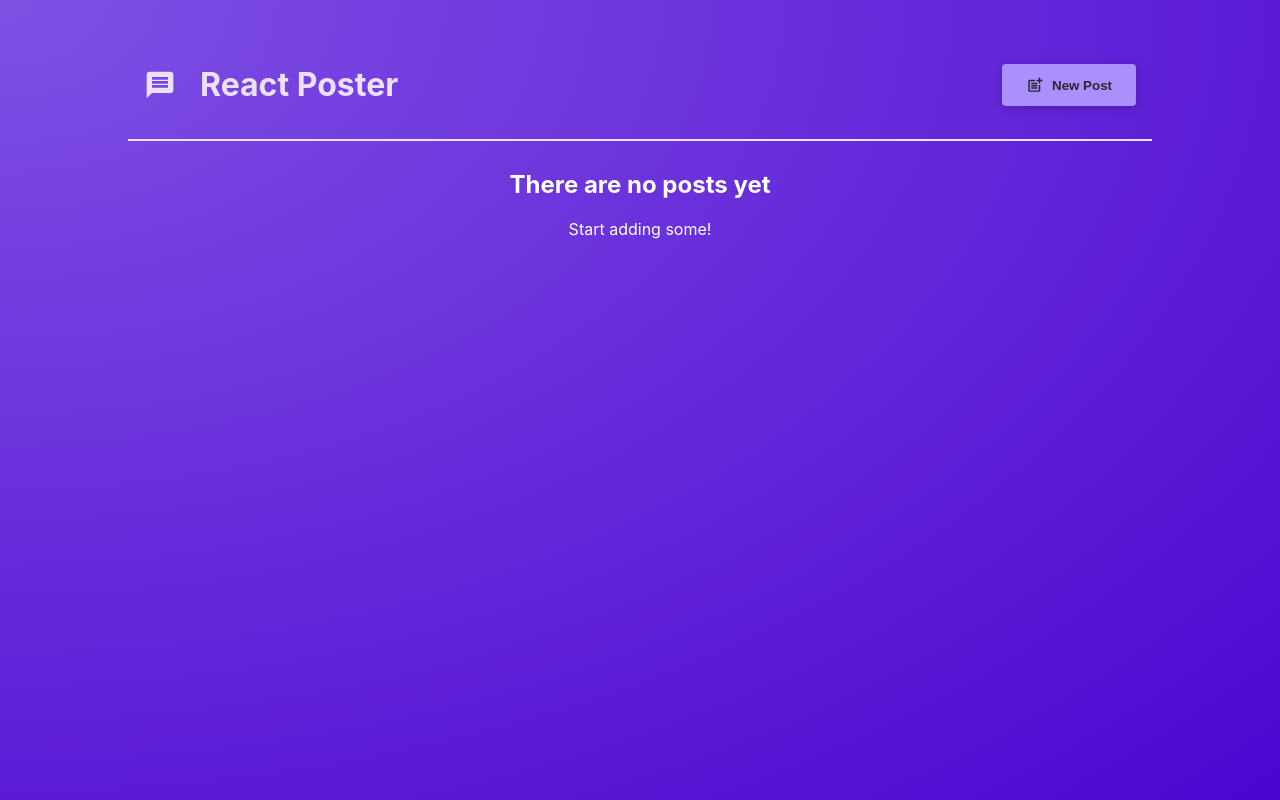
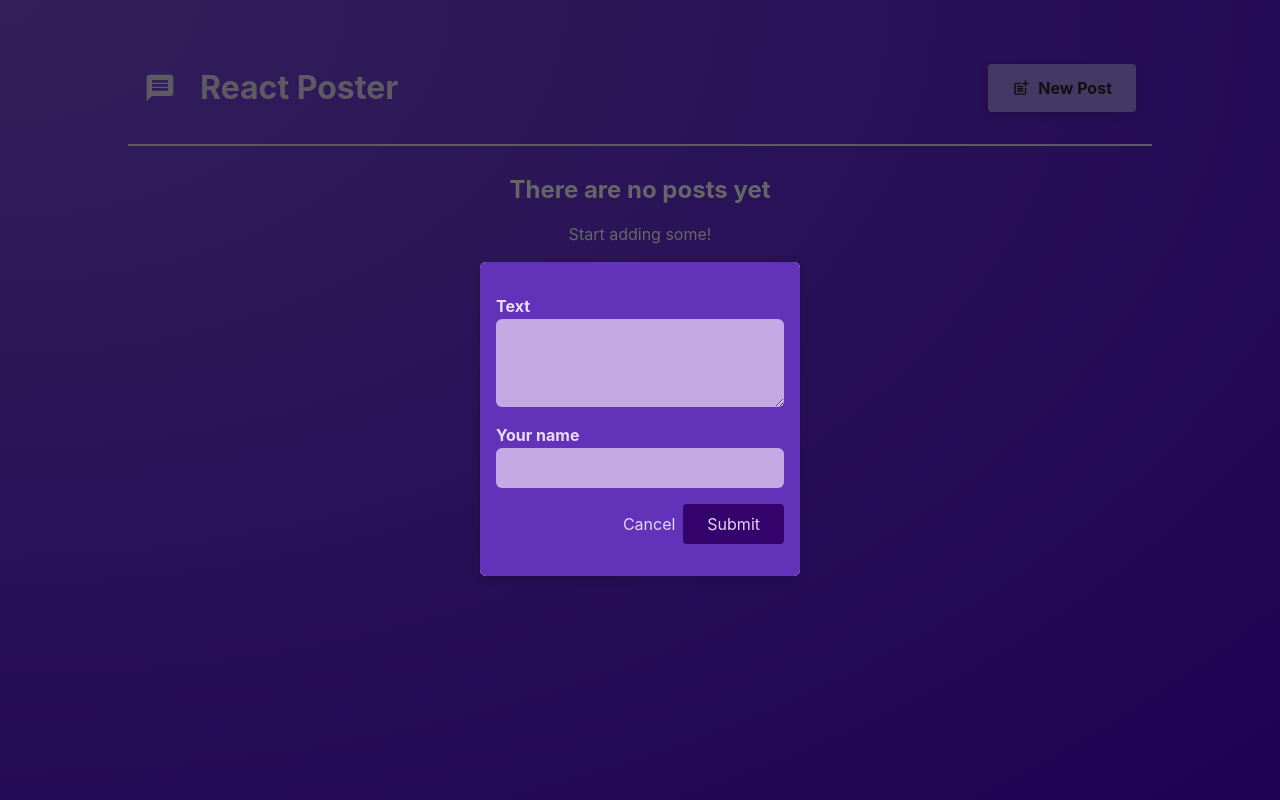
Before and after one commit to gorebash/react-tut1, a React (Vite) app: page /create-post in a window 1280 px wide. Built offline with nearby package versions, Linux system fonts and the light colour scheme.

Commit message:
routing added

```diff
--- a/package.json
+++ b/package.json
@@ -11,7 +11,8 @@
   "dependencies": {
     "react": "^18.2.0",
     "react-dom": "^18.2.0",
-    "react-icons": "^5.5.0"
+    "react-icons": "^5.5.0",
+    "react-router-dom": "^7.4.0"
   },
   "devDependencies": {
     "@types/react": "^18.0.17",
--- a/src/App.jsx
+++ /dev/null
@@ -1,29 +0,0 @@
-import { useState } from "react";
-import MainHeader from "./components/MainHeader";
-import PostList from "./components/PostList";
-
-function App() {
-
-  const [showModal, setShowModal] = useState(false);
-
-  function hideModalHandler (event) {
-    setShowModal(false);
-  }
-
-  function showModalHandler (event) {
-    setShowModal(true);
-  }
-
-  return (
-    <>
-      <MainHeader onCreatePost={showModalHandler} />
-      <main>
-        <PostList
-          isPosting={showModal}
-          onStopPosting={hideModalHandler} />
-      </main>
-   </>
-  );
-}
-
-export default App;
--- a/src/components/MainHeader.jsx
+++ b/src/components/MainHeader.jsx
@@ -1,5 +1,6 @@
 import { MdPostAdd, MdMessage } from 'react-icons/md';
 import classes from './MainHeader.module.css';
+import { Link } from 'react-router-dom';
 
 function MainHeader({ onCreatePost }) {
 
@@ -10,10 +11,10 @@ function MainHeader({ onCreatePost }) {
         React Poster
       </h1>
       <p>
-        <button className={classes.button} onClick={onCreatePost}>
+        <Link to="/create-post" className={classes.button}>
           <MdPostAdd size={18} />
           New Post
-        </button>
+        </Link>
       </p>
     </header>
   );
--- a/src/components/MainHeader.module.css
+++ b/src/components/MainHeader.module.css
@@ -29,6 +29,7 @@
   box-shadow: 0 2px 8px rgba(0, 0, 0, 0.2);
   cursor: pointer;
   font-weight: bold;
+  text-decoration: none;
 }
 
 .button:hover {
--- a/src/components/Modal.jsx
+++ b/src/components/Modal.jsx
@@ -1,9 +1,16 @@
+import { useNavigate } from 'react-router-dom';
 import classes from './Modal.module.css'
 
 function Modal ({ children, onClose }) {
+  const nav = useNavigate();
+
+  function closeHandler () {
+    nav('..');
+  }
+
   return (
     <>
-      <div className={classes.backdrop} onClick={onClose} />
+      <div className={classes.backdrop} onClick={closeHandler} />
       <dialog open className={classes.modal}>
         {children}
       </dialog>
--- a/src/components/NewPost.jsx
+++ /dev/null
@@ -1,49 +0,0 @@
-import classes from './NewPost.module.css';
-import { useState } from 'react';
-
-function NewPost({ onCancel, onAddPost }) {
-  const [author, setAuthor] = useState('');
-  const [body, setBody] = useState('');
-
-  function changeBodyHandler (event) {
-    setBody(event.target.value);
-  }
-
-  function changeAuthorHandler (event) {
-    setAuthor(event.target.value);
-  }
-
-  function submitHandler (event) {
-    event.preventDefault();
-
-    const postData = {
-      author,
-      body
-    };
-
-    console.log(postData);
-    onAddPost(postData);
-    onCancel();
-  }
-
-  return (
-    <form className={classes.form} onSubmit={submitHandler}>
-      <p>
-        <label htmlFor="body">Text</label>
-        <textarea id="body" required rows={3}
-          onChange={changeBodyHandler} />
-      </p>
-      <p>
-        <label htmlFor="name">Your name</label>
-        <input type="text" id="name" required
-          onChange={changeAuthorHandler} />
-      </p>
-      <p className={classes.actions}>
-        <button type='button' onClick={onCancel}>Cancel</button>
-        <button onClick={submitHandler}>Submit</button>
-      </p>
-    </form>
-  );
-}
-
-export default NewPost;
--- a/src/components/PostList.jsx
+++ b/src/components/PostList.jsx
@@ -1,27 +1,12 @@
-import NewPost from './NewPost';
 import Post from './Post';
 import classes from './PostList.module.css';
-import Modal from './Modal';
 import { useState } from 'react';
 
-function PostList ({ isPosting, onStopPosting }) {
-
+function PostList () {
   const [posts, setPosts] = useState([]);
-
-  function addPostHandler (post) {
-    setPosts((existingState) => [post, ...existingState]);
-  }
 
   return (
     <>
-      {isPosting && (
-        <Modal onClose={onStopPosting}>
-          <NewPost
-            onCancel={onStopPosting}
-            onAddPost={addPostHandler} />
-        </Modal>
-      )}
-
       {posts.length > 0 && (
         <ul className={classes.posts}>
           { posts.map((p) =>
--- a/src/main.jsx
+++ b/src/main.jsx
@@ -1,10 +1,27 @@
 import React from 'react'
 import ReactDOM from 'react-dom/client'
-import App from './App'
+import { RouterProvider, createBrowserRouter } from "react-router-dom";
 import './index.css'
+import NewPost from './routes/NewPost';
+import RootLayout from './routes/RootLayout';
+import Posts from './routes/Posts';
+
+const router = createBrowserRouter([
+  {
+    path:'/',
+    element:<RootLayout />,
+    children: [
+      {
+        path:'/',
+        element:<Posts/>,
+        children: [
+          { path:'/create-post', element:<NewPost /> }
+      ]},
+    ]},
+]);
 
 ReactDOM.createRoot(document.getElementById('root')).render(
   <React.StrictMode>
-    <App />
+    <RouterProvider router={router} />
   </React.StrictMode>
 )
--- /dev/null
+++ b/src/routes/NewPost.jsx
@@ -0,0 +1,54 @@
+import { Link, useNavigate } from 'react-router-dom';
+import Modal from '../components/Modal';
+import classes from './NewPost.module.css';
+import { useState } from 'react';
+
+function NewPost({ onCancel, onAddPost }) {
+  const nav = useNavigate();
+  const [author, setAuthor] = useState('');
+  const [body, setBody] = useState('');
+
+  function changeBodyHandler (event) {
+    setBody(event.target.value);
+  }
+
+  function changeAuthorHandler (event) {
+    setAuthor(event.target.value);
+  }
+
+  function submitHandler (event) {
+    event.preventDefault();
+
+    const postData = {
+      author,
+      body
+    };
+
+    console.log(postData);
+    onAddPost(postData);
+    onCancel();
+  }
+
+  return (
+    <Modal>
+      <form className={classes.form} onSubmit={submitHandler}>
+        <p>
+          <label htmlFor="body">Text</label>
+          <textarea id="body" required rows={3}
+            onChange={changeBodyHandler} />
+        </p>
+        <p>
+          <label htmlFor="name">Your name</label>
+          <input type="text" id="name" required
+            onChange={changeAuthorHandler} />
+        </p>
+        <p className={classes.actions}>
+          <Link type='button' to='..'>Cancel</Link>
+          <button onClick={submitHandler}>Submit</button>
+        </p>
+      </form>
+    </Modal>
+  );
+}
+
+export default NewPost;
--- a/src/components/NewPost.module.css
+++ b/src/routes/NewPost.module.css
@@ -26,6 +26,7 @@
 .actions {
   display: flex;
   justify-content: flex-end;
+  align-items: center;
   gap: 0.5rem;
 }
 
@@ -43,10 +44,12 @@
   background-color: #23014a;
 }
 
-.actions button[type='button'] {
+.actions a {
   background-color: transparent;
+  text-decoration: none;
+  color: #e5d5f7;
 }
 
-.actions button[type='button']:hover {
+.actions a:hover {
   color: #d1bee6;
 }
--- /dev/null
+++ b/src/routes/Posts.jsx
@@ -0,0 +1,13 @@
+import { Outlet } from "react-router-dom";
+import PostList from "../components/PostList";
+
+function Posts() {
+  return (
+    <main>
+      <PostList />
+      <Outlet />
+    </main>
+  );
+}
+
+export default Posts;
--- /dev/null
+++ b/src/routes/RootLayout.jsx
@@ -0,0 +1,13 @@
+import { Outlet } from "react-router-dom";
+import MainHeader from "../components/MainHeader";
+
+function RootLayout () {
+  return (
+    <>
+      <MainHeader />
+      <Outlet />
+    </>
+  );
+}
+
+export default RootLayout;
```
Also changed, not shown: 1 other file (tests, documents, lock files or other folders).
